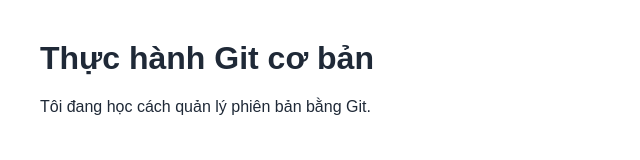
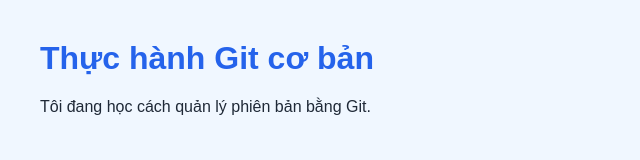
Before and after one commit to jimmytran373-lgtm/git-basic-practice, a plain HTML site: page index.html in a window 1280 px wide. Shown: the whole page, without its empty margins (0-640 px from the left). Drawn offline with Linux system fonts and the light colour scheme.

Commit message:
Update style and notes

```diff
--- a/style.css
+++ b/style.css
@@ -2,4 +2,7 @@
   font-family: Arial, sans-serif;
   margin: 40px;
   color: #1f2937;
+  background: #f0f7ff;
 }
+
+h1 { color: #2563eb; }
```
Also changed, not shown: notes.txt (added).
